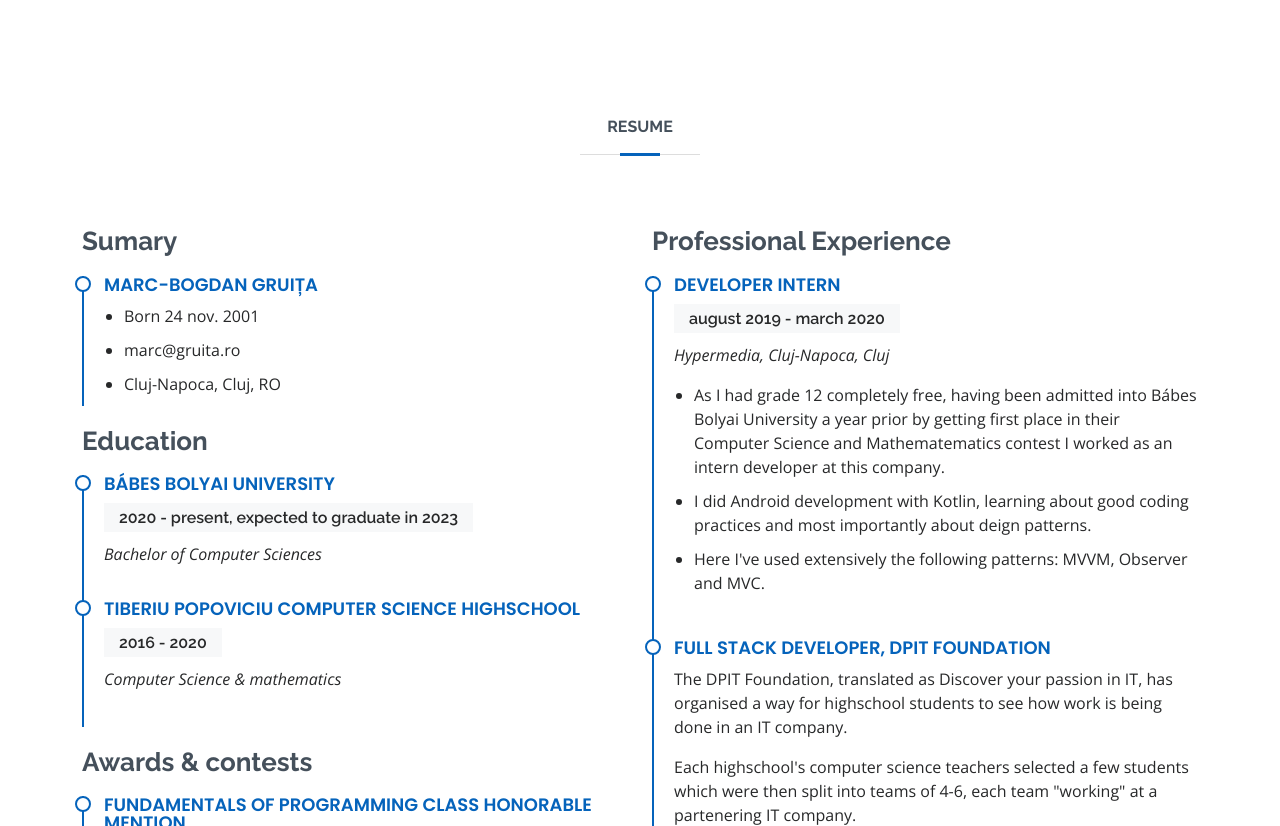
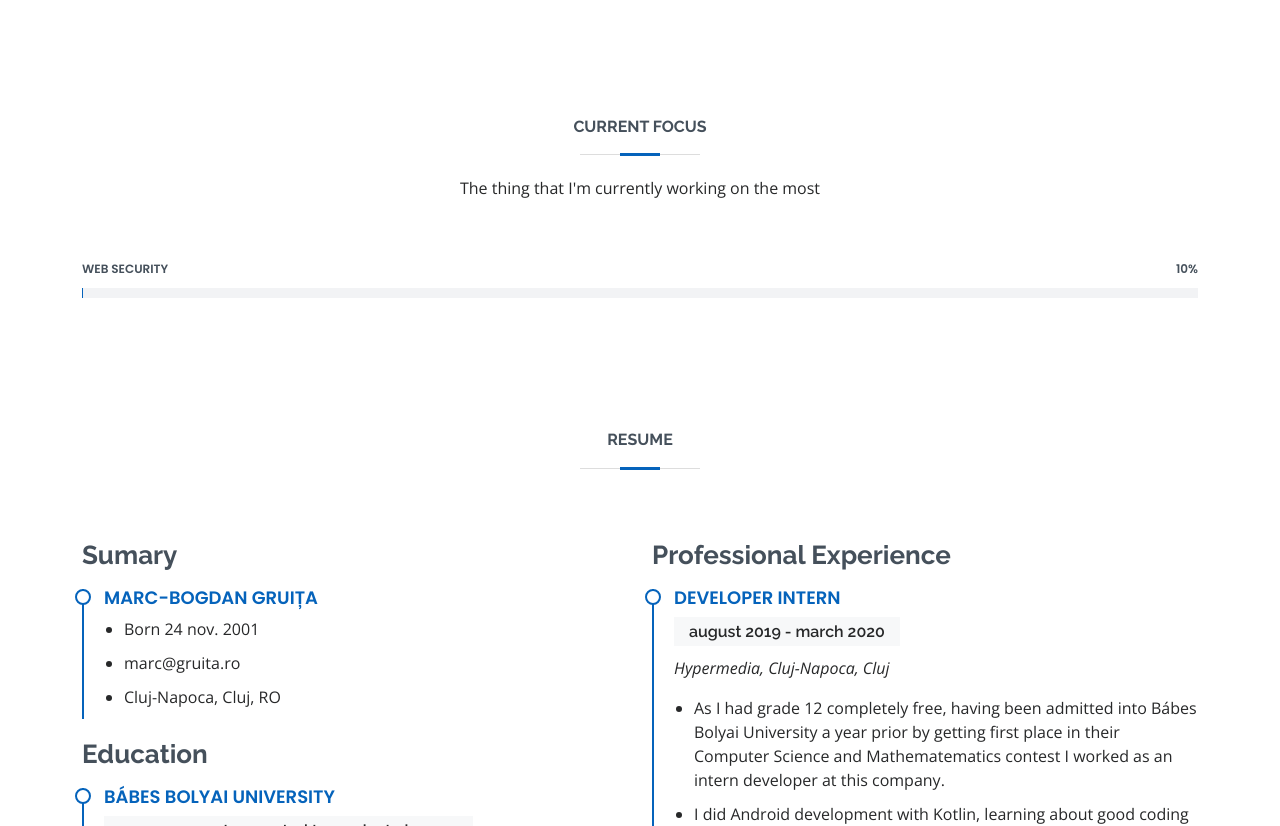
Before and after one commit to marcgr9/gruita.ro-homepage, a plain HTML site: page index.html in a window 1280 px wide. Shown: the part 1236-2062 px from the top of the page. Drawn offline with nearby package versions, Linux system fonts and the light colour scheme; files whose address does not match are found by name.

Commit message:
added current focus

```diff
--- a/assets/css/style.css
+++ b/assets/css/style.css
@@ -409,3 +409,36 @@ section {
   background: #fff;
   border: 2px solid #0563bb;
 }
+
+.skills .progress {
+  height: 60px;
+  display: block;
+  background: none;
+  border-radius: 0;
+}
+
+.skills .progress .skill {
+  padding: 10px 0;
+  margin: 0;
+  text-transform: uppercase;
+  display: block;
+  font-weight: 600;
+  font-family: "Poppins", sans-serif;
+  color: #45505b;
+}
+
+.skills .progress .skill .val {
+  float: right;
+  font-style: normal;
+}
+
+.skills .progress-bar-wrap {
+  background: #f2f3f5;
+}
+
+.skills .progress-bar {
+  width: 1px;
+  height: 10px;
+  transition: .9s;
+  background-color: #0563bb;
+}
--- a/index.html
+++ b/index.html
@@ -128,6 +128,28 @@
 
     </div>
   </section>
+
+  <section id="skills" class="skills section-bg">
+    <div class="container" data-aos="fade-up">
+
+      <div class="section-title">
+        <h2>Current focus</h2>
+        <p>The thing that I'm currently working on the most</p>
+      </div>
+
+      <div class="row skills-content">
+
+        <div class="progress">
+          <span class="skill">Web security <i class="val">10%</i></span>
+          <div class="progress-bar-wrap">
+            <div class="progress-bar" role="progressbar" aria-valuenow="10" aria-valuemin="0" aria-valuemax="100"></div>
+          </div>
+        </div>
+
+      </div>
+
+    </div>
+  </section><!-- End Skills Section -->
 
   <section id="resume" class="resume">
     <div class="container" data-aos="fade-up">
```
